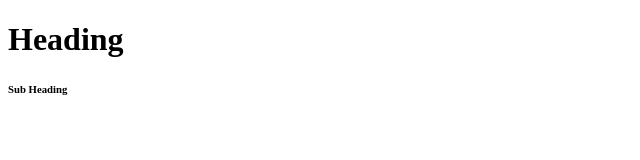
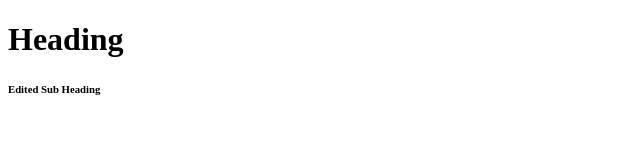
Before and after one commit to pandi-subash/JavaScript2, a plain HTML site: page index.html in a window 1280 px wide. Shown: the full height of the page, 0-640 px from the left. Drawn offline with Linux system fonts and the light colour scheme.

Commit message:
Update index.html

```diff
--- a/index.html
+++ b/index.html
@@ -8,6 +8,6 @@
 </head>
 <body>
     <h1>Heading</h1>
-    <h6>Sub Heading</h6>
+    <h6>Edited Sub Heading</h6>
 </body>
 </html>
```
